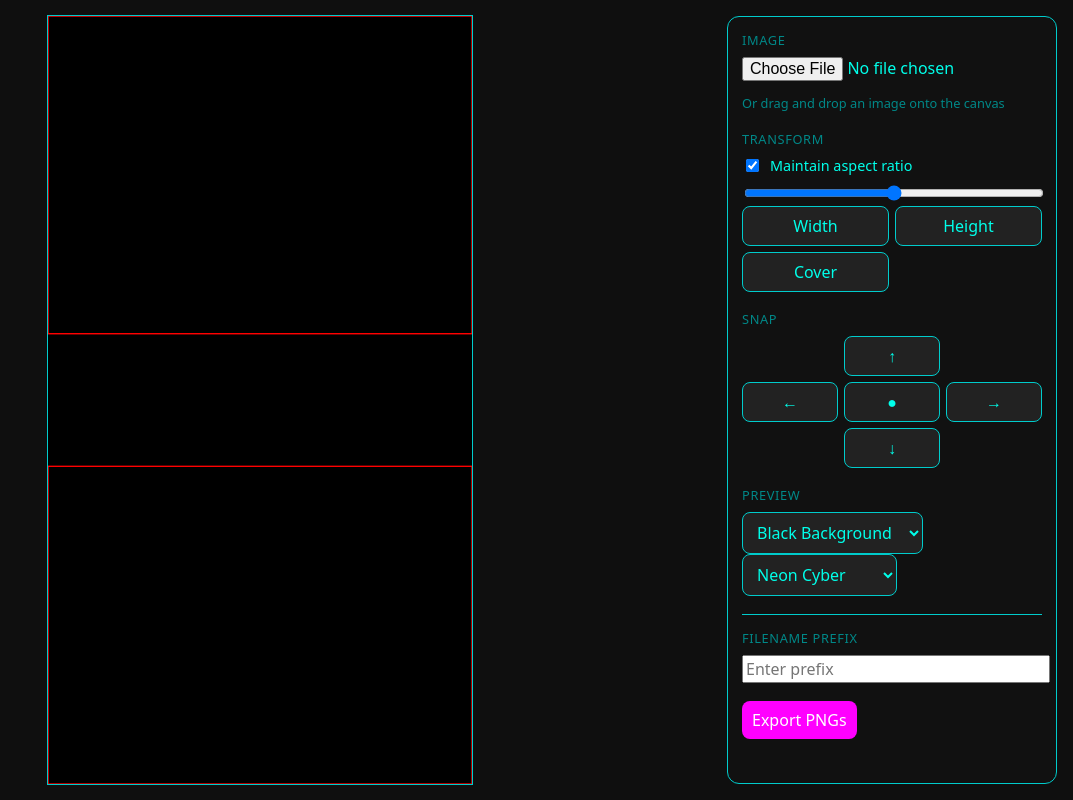
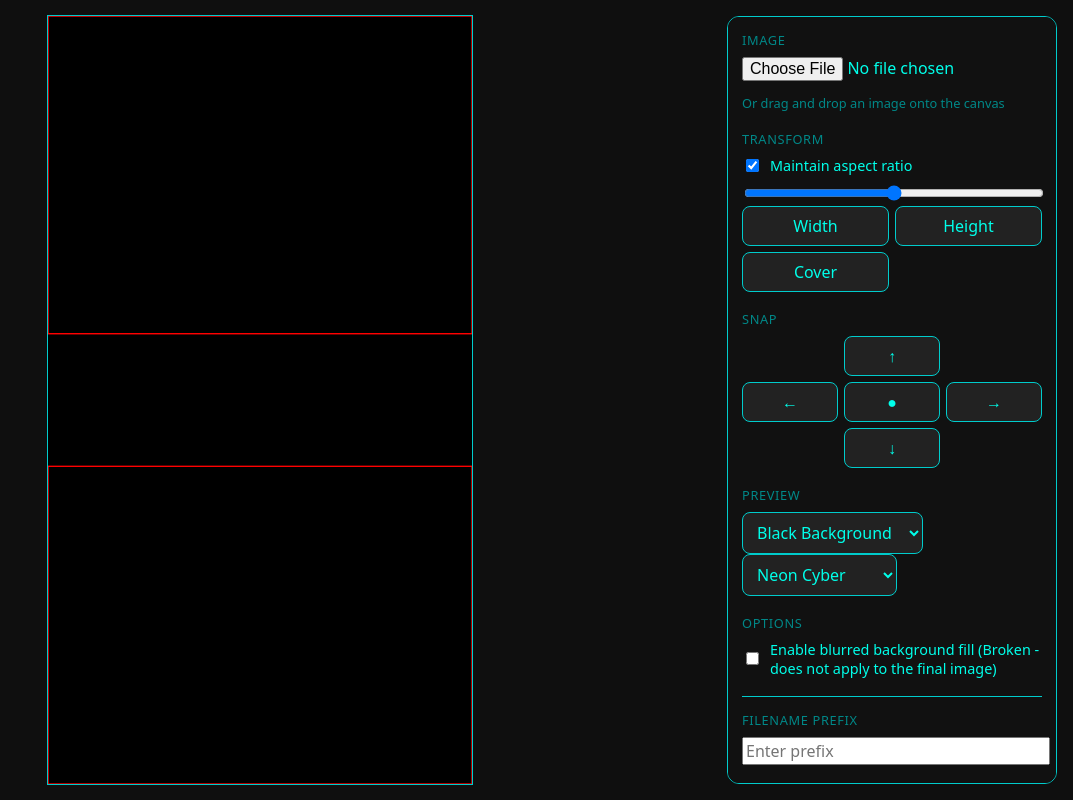
Before and after one commit to Calicoma/RGDSWallpaperApp, a plain HTML site: page docs/index.html in a window 1280 px wide. Shown: the whole page, without its empty margins (207-1280 px from the left). Drawn offline with Linux system fonts and the light colour scheme.

```diff
--- a/docs/index.html
+++ b/docs/index.html
@@ -297,15 +297,14 @@ hr {
     </select>
   </div>
 
-  <!-- Background Blur is broken
   <div class="section">
     <div class="section-title">Options</div>
     <label>
       <input type="checkbox" id="blurFillCheckbox">
-      Enable blurred background fill
+      Enable blurred background fill (Broken - does not apply to the final image)
     </label>
   </div>
-  -->
+
 
   <hr>
 
```
